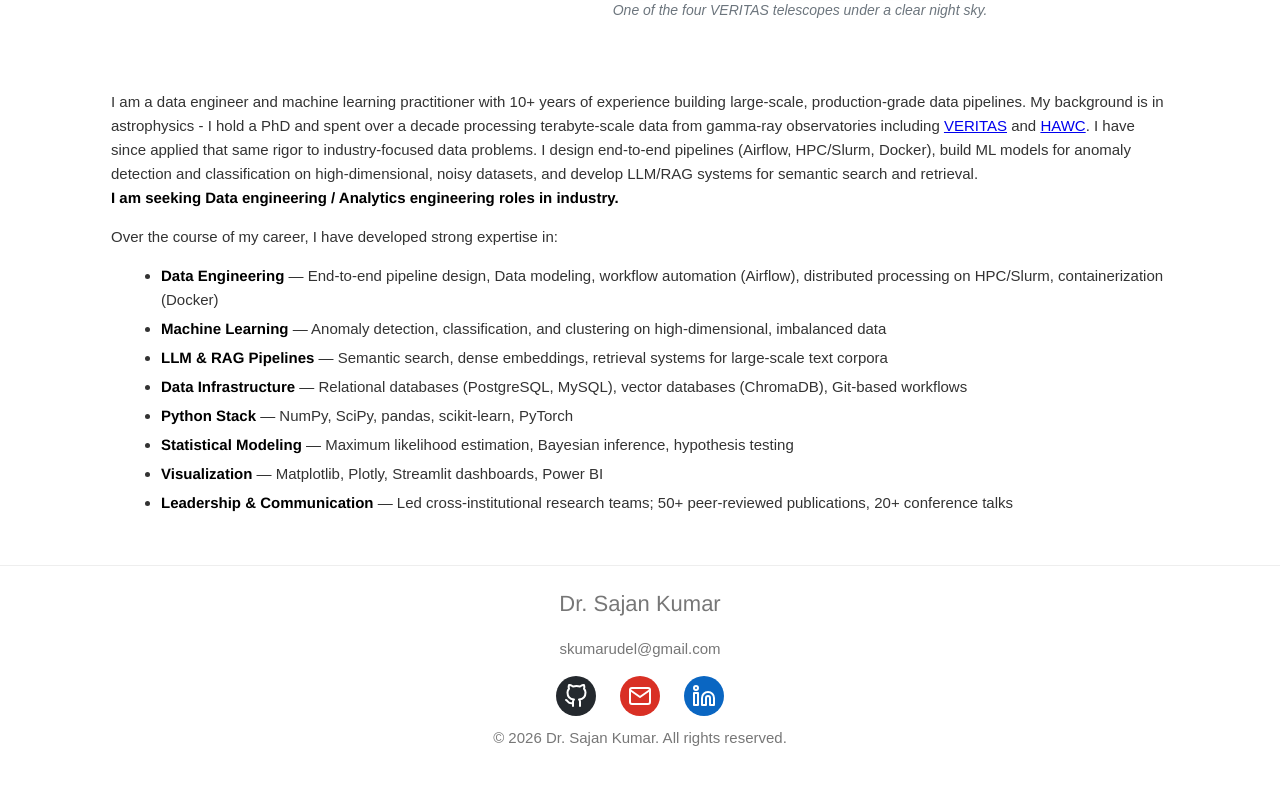
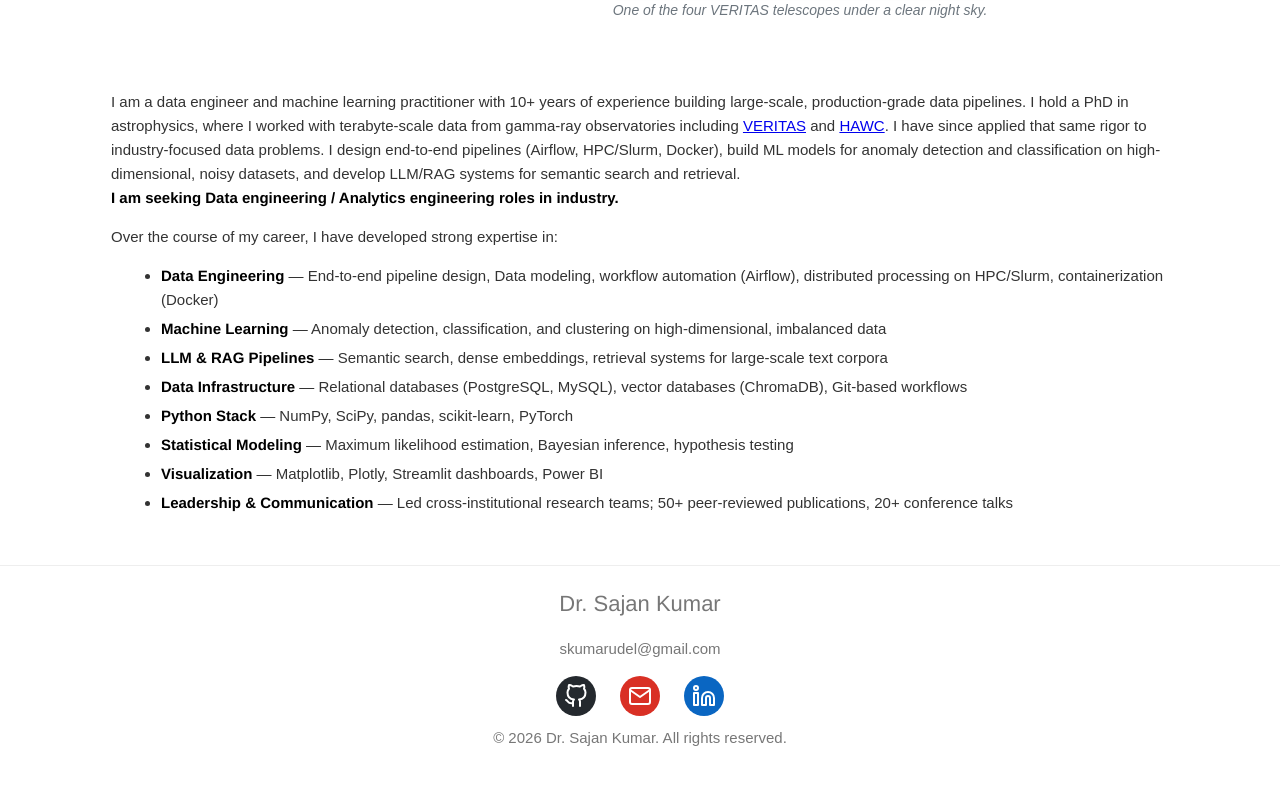
Before and after one commit to skumarudel/skumarudel.github.io, a Jekyll site: the page built from index.md, in a window 1280 px wide, cut to the strip 529-1314 px from the top of the page. Built offline with Jekyll 4.4.1, drawn with Linux system fonts in a browser that asks for light colours.

Commit message:
Update About me page to avoid reptition

```diff
--- a/_data/bio.yml
+++ b/_data/bio.yml
@@ -3,7 +3,7 @@ title: "Data Engineer"
 headline: "Data Engineer & ML Engineer | 10+ Years Building Large-Scale Data Pipelines"
 bio: |
   I am a data engineer and machine learning practitioner with 10+ years of experience building large-scale, production-grade data pipelines.
-  My background is in astrophysics - I hold a PhD and spent over a decade processing terabyte-scale data from gamma-ray observatories including [VERITAS](https://veritas.sao.arizona.edu) and [HAWC](https://www.hawc-observatory.org).
+  I hold a PhD in astrophysics, where I worked with terabyte-scale data from gamma-ray observatories including [VERITAS](https://veritas.sao.arizona.edu) and [HAWC](https://www.hawc-observatory.org).
   I have since applied that same rigor to industry-focused data problems. I design end-to-end pipelines (Airflow, HPC/Slurm, Docker), build ML models for anomaly detection and classification on high-dimensional, noisy datasets, and develop LLM/RAG systems for semantic search and retrieval.
   <br>
   **I am seeking Data engineering / Analytics engineering roles in industry.**
```
